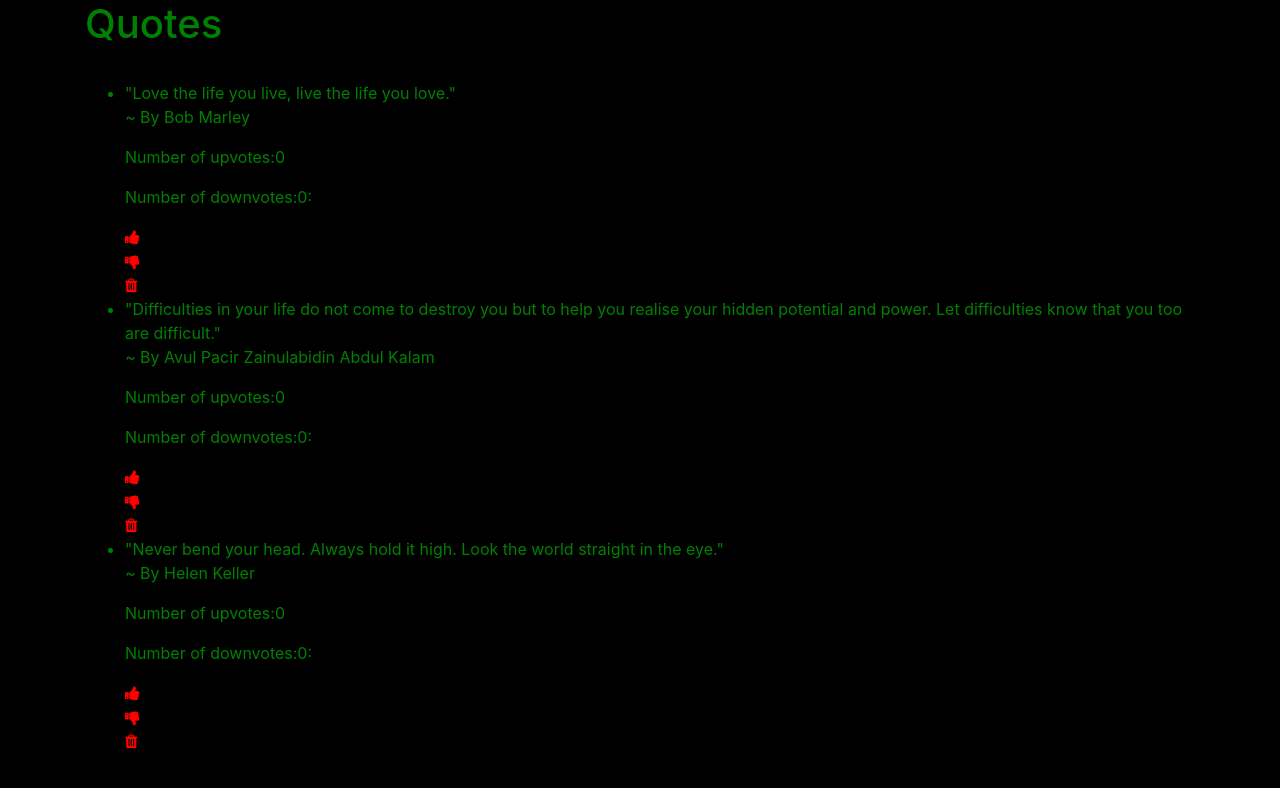
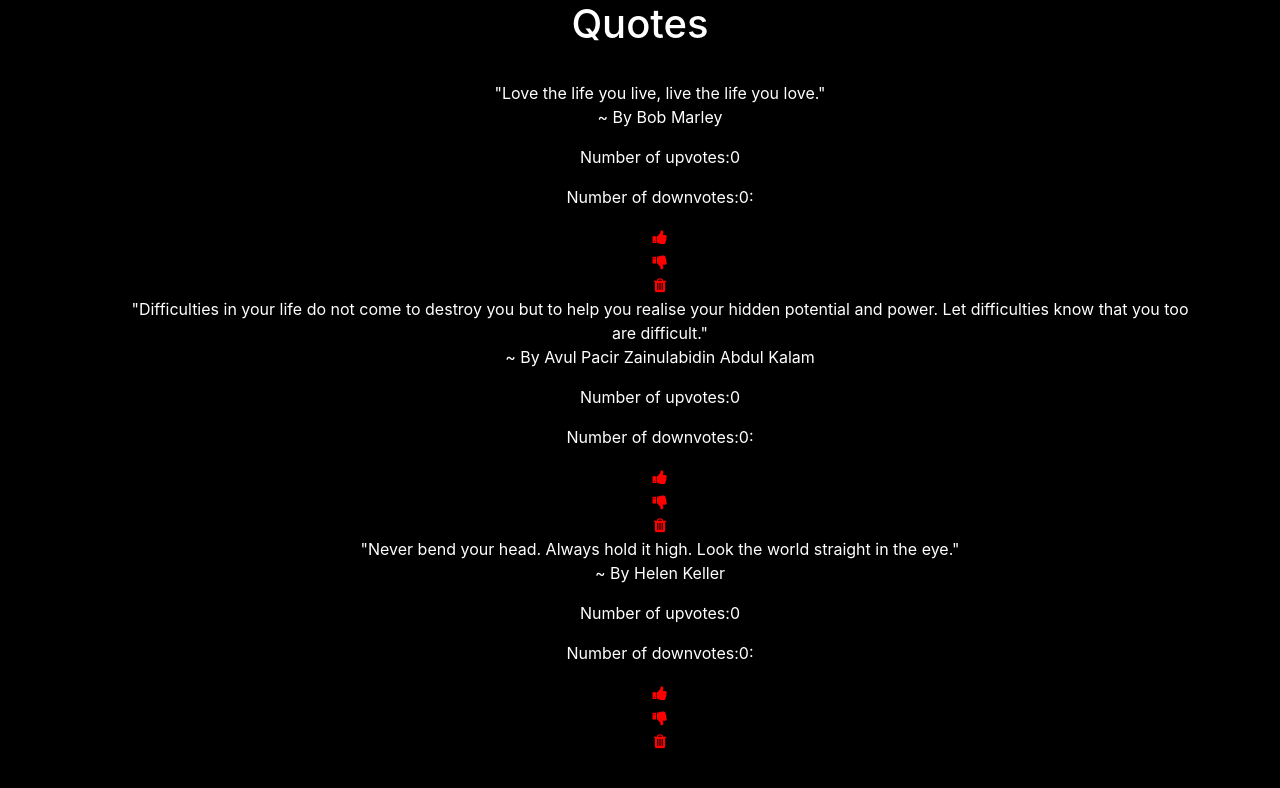
Before and after one commit to Maureenchepkirui/Quotes, an Angular app: page / in a window 1280 px wide. Shown: the top 788 px of the page. Built offline with nearby package versions, Linux system fonts and the light colour scheme.

Commit message:
Set list-style-type to none for ul

```diff
--- a/src/styles.css
+++ b/src/styles.css
@@ -1,8 +1,12 @@
 /* You can add global styles to this file, and also import other style files */
 body{
   background-color: black;
-  color: green;
+  color: white;
+  text-align: center;
 }
 .fa{
   color: red;
 }
+ul{
+  list-style-type: none;
+}
```
